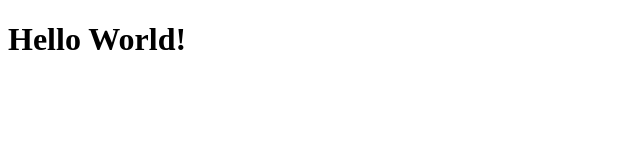
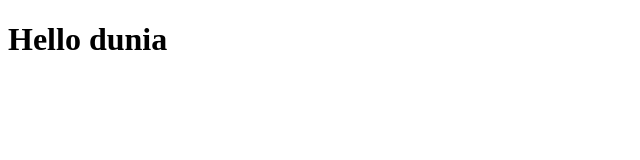
Before and after one commit to IzyanImaduddinA/portofolio, a plain HTML site: page index.html in a window 1280 px wide. Shown: the full height of the page, 0-640 px from the left. Drawn offline with Linux system fonts and the light colour scheme.

Commit message:
Update index.html
added index.html

```diff
--- a/index.html
+++ b/index.html
@@ -6,6 +6,6 @@
     <title>Hello World Page</title>
 </head>
 <body>
-    <h1>Hello World!</h1>
+    <h1>Hello dunia</h1>
 </body>
 </html>
```
